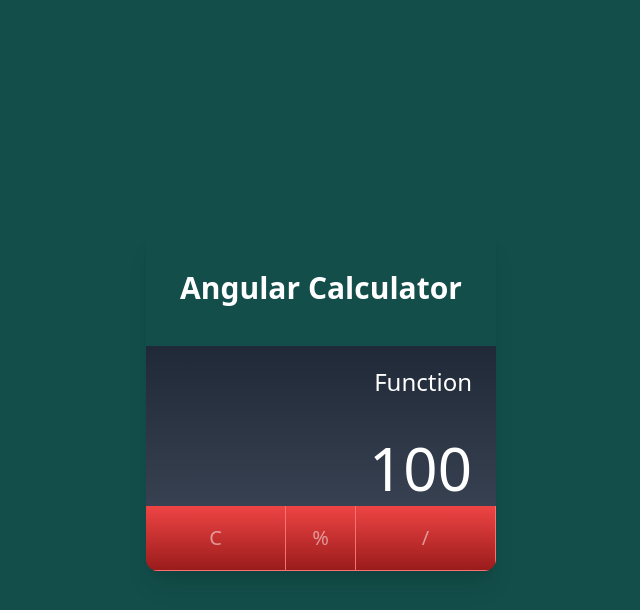
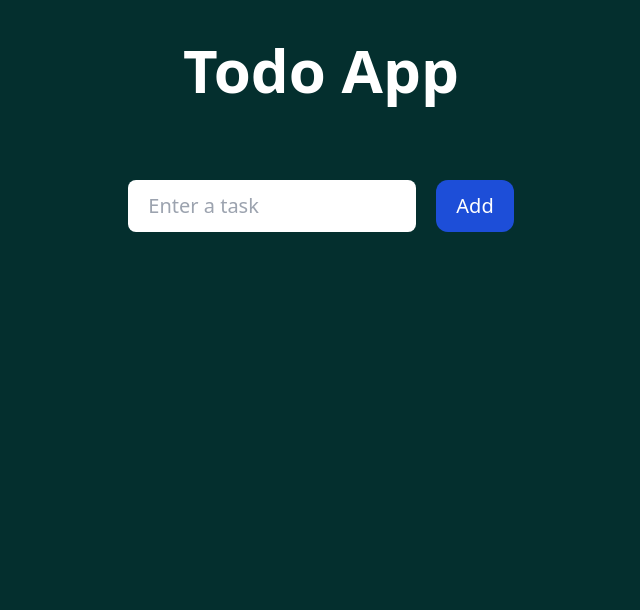
Before and after one commit to Kingcedru/Calculator-app, an Angular app: page / in a window 1280 px wide. Shown: the top 610 px of the page, without its empty margins (319-959 px from the left). Built offline with nearby package versions, Linux system fonts and the light colour scheme.

Commit message:
create components

```diff
--- a/src/app/app.component.html
+++ b/src/app/app.component.html
@@ -1,55 +1,3 @@
-<div
-  class="min-w-screen min-h-screen bg-teal-900 flex items-center justify-center px-5 py-5"
->
-  <div
-    class="w-full mx-auto rounded-xl shadow-xl text-gray-800 relative overflow-hidden"
-    style="max-width: 350px"
-  >
-    <h1 class="text-center text-white py-10 text-3xl font-bold">
-      Angular Calculator
-    </h1>
-    <!-- calculator screen -->
-    <div
-      class="w-full h-40 bg-gradient-to-b from-gray-800 to-gray-700 text-right"
-    >
-      <!-- function screen -->
-      <div class="w-full py-5 px-6 text-2xl text-white font-thin">Function</div>
-      <!-- number screen -->
-      <div class="py-5 px-6 text-6xl text-white font-thin">100</div>
-    </div>
-    <!-- end calculator button area -->
-    <div class="w-full bg-gradient-to-b from-red-500 to-red-800">
-      <!-- first button row -->
-      <div class="flex w-full">
-        <!-- clear button -->
-        <div class="w-2/4 border-r border-b border-red-400">
-          <button
-            class="w-full h-16 outline-none hover:bg-red-700 hover:bg-opacity-20 text-white text-opacity-50 text-xl font-light"
-          >
-            C
-          </button>
-        </div>
-        <!-- end clear button -->
-        <!-- precentage button -->
-        <div class="w-1/4 border-r border-b border-red-400">
-          <button
-            class="w-full h-16 outline-none hover:bg-red-700 hover:bg-opacity-20 text-white text-opacity-50 text-xl font-light"
-          >
-            %
-          </button>
-        </div>
-        <!-- end percentage button -->
-        <!-- multiplication button -->
-        <div class="w-2/4 border-r border-b border-red-400">
-          <button
-            class="w-full h-16 outline-none hover:bg-red-700 hover:bg-opacity-20 text-white text-opacity-50 text-xl font-light"
-          >
-            /
-          </button>
-        </div>
-      </div>
-      <!-- end first button row -->
-    </div>
-    <!-- end calculator button area -->
-  </div>
+<div class="bg-teal-950 h-screen w-full flex justify-center py-10">
+  <app-todo />
 </div>
--- a/src/app/app.component.ts
+++ b/src/app/app.component.ts
@@ -1,12 +1,12 @@
 import { Component } from '@angular/core';
 import { RouterOutlet } from '@angular/router';
+import { TodoComponent } from './todo/todo.component';
 
 @Component({
   selector: 'app-root',
   standalone: true,
-  imports: [RouterOutlet],
+  imports: [RouterOutlet, TodoComponent],
   templateUrl: './app.component.html',
-  styleUrl: './app.component.css'
 })
 export class AppComponent {
   title = 'calculator-app';
--- /dev/null
+++ b/src/app/button/button.component.html
@@ -0,0 +1 @@
+<p>button works!</p>
--- /dev/null
+++ b/src/app/todo/todo.component.html
@@ -0,0 +1,9 @@
+<div class="grid">
+  <h1 class="text-white font-bold text-6xl place text-center">Todo App</h1>
+  <div class="flex gap-5 mt-20">
+    <input placeholder="Enter a task" class="rounded-lg text-xl px-5 py-3 w-72" />
+    <button class="bg-blue-700 text-white text-xl px-5 py-3 rounded-xl">
+      Add
+    </button>
+  </div>
+</div>
```
Also changed, not shown: src/app/button/button.component.ts (added, +12 -0 lines), src/app/todo/todo.component.ts (added, +9 -0 lines), src/app/button/button.component.css (added), 2 other files (tests, documents, lock files or other folders).
